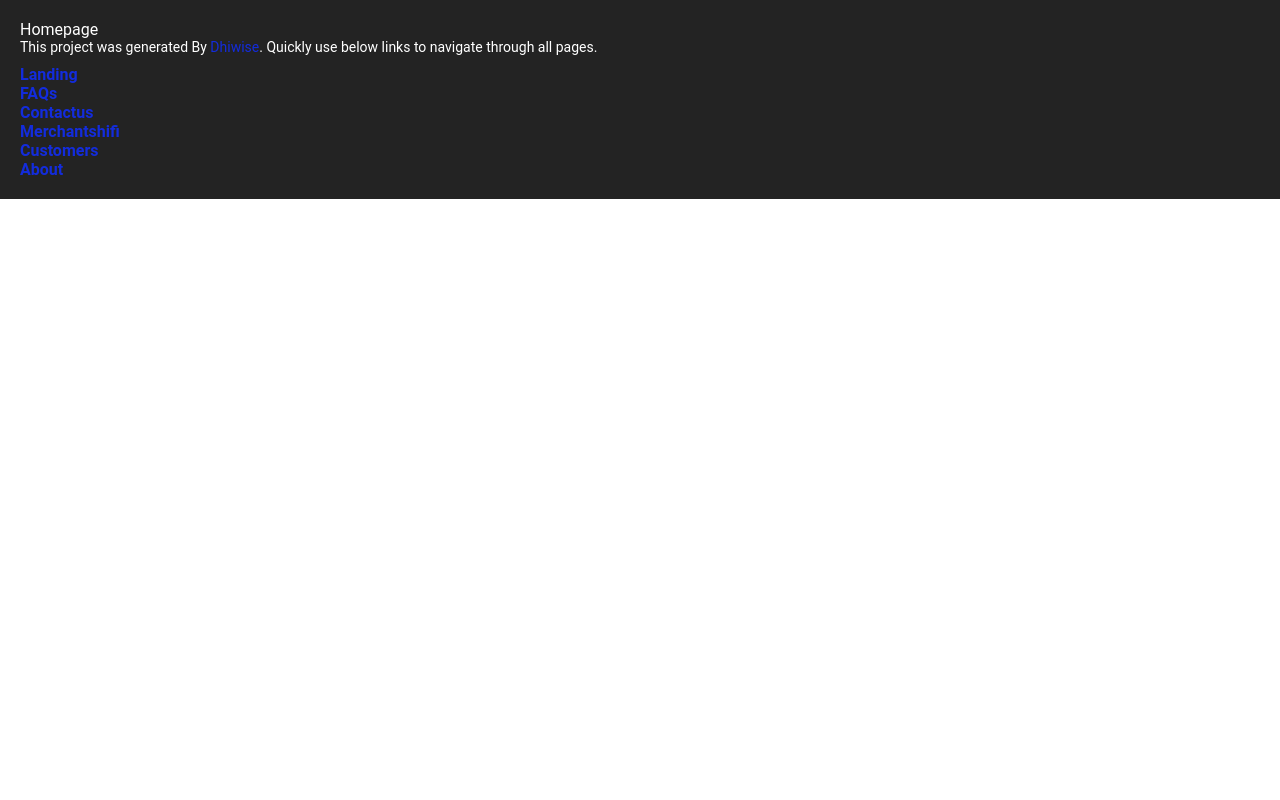
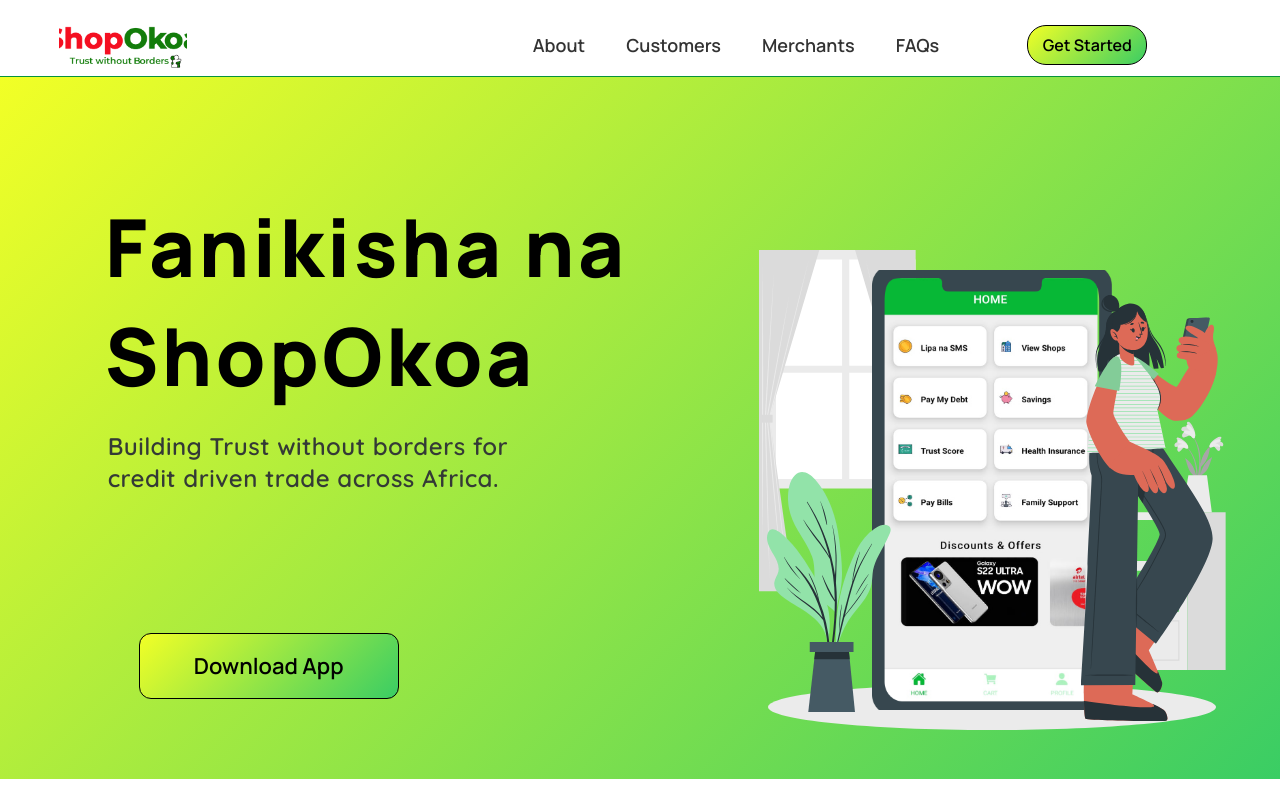
Before and after one commit to Fredrick-Karuri/ShopOkoa, a React (Create React App) app: page / in a window 1280 px wide. Shown: the top 800 px of the page. Built offline with nearby package versions, Linux system fonts and the light colour scheme.

Commit message:
change a few files

```diff
--- a/src/Routes.jsx
+++ b/src/Routes.jsx
@@ -4,7 +4,7 @@
 import NotFound from "pages/NotFound";
 const About = React.lazy(() => import("pages/About"));
 const Customers = React.lazy(() => import("pages/Customers"));
-const Merchantshifi = React.lazy(() => import("pages/Merchantshifi"));
+const Merchants = React.lazy(() => import("pages/Merchantshifi"));
 const Contactus = React.lazy(() => import("pages/Contactus"));
 const FAQs = React.lazy(() => import("pages/FAQs"));
 const Landing = React.lazy(() => import("pages/Landing"));
@@ -13,12 +13,12 @@
     <React.Suspense fallback={<>Loading...</>}>
       <Router>
         <Routes>
-          <Route path="/" element={<Home />} />
+          <Route path="/" element={<Landing />} />
           <Route path="*" element={<NotFound />} />
           <Route path="/landing" element={<Landing />} />
           <Route path="/faqs" element={<FAQs />} />
           <Route path="/contactus" element={<Contactus />} />
-          <Route path="/merchantshifi" element={<Merchantshifi />} />
+          <Route path="/merchants" element={<Merchants />} />
           <Route path="/customers" element={<Customers />} />
           <Route path="/about" element={<About />} />
         </Routes>
--- a/src/components/Footer/index.jsx
+++ b/src/components/Footer/index.jsx
@@ -34,7 +34,7 @@
               {/* navigation and policies should be in a row when in a small device */}
               {/* Navigation section */}
 
-              <div className='flex flex-row gap-[260px] md:gap-[100px] sm:gap-[50px] items-start justify-start sm:ml-[80px]  md:ml-[80px] ml-[80px] sm:ml-20 sm:w-[60%] w-full '>
+              <div className='flex flex-row gap-[350px] md:gap-[100px] sm:gap-[50px] items-start justify-start sm:ml-[80px]  md:ml-[80px] ml-[80px] sm:ml-20 sm:w-[60%] w-full '>
                 <div className='flex flex-col items-start justify-start  my-5'>
                   <Text
                     className='text-[22px] text-blue_gray-900_02 sm:text-lg md:text-xl'
@@ -57,7 +57,7 @@
                       <Text
                         className='text-blue_gray-800 text-xl'
                         size='txtQuicksandRegular20Bluegray800'
-                        onClick={() => navigate('/merchantshifi')}
+                        onClick={() => navigate('/merchants')}
                       >
                         Merchants
                       </Text>
--- a/src/components/Header/index.jsx
+++ b/src/components/Header/index.jsx
@@ -33,7 +33,7 @@
         <Text
           className='common-pointer mb-[17px] sm:ml-[0] ml-[41px] sm:mt-0 mt-[31px] text-blue_gray-900_02 text-lg'
           size='txtManropeSemiBold18Bluegray90002'
-          onClick={() => navigate('/merchantshifi')}
+          onClick={() => navigate('/merchants')}
         >
           Merchants
         </Text>
--- a/src/components/MerchantsHifiCarousel/MerchantsHifiCarousel.styles.css
+++ b/src/components/MerchantsCarousel/MerchantsCarousel.styles.css
@@ -20,23 +20,7 @@
   }
 }
 
-.container2 {
-  margin-top: 18px;
-  margin-left: auto;
-  /* margin-right: auto; */
-  padding-left: 5px;
-  padding-right: 5px;
-  /* width: 100%; */
-}
 
-@media (max-width: 767px) {
-  .container2 {
-    display: flex;
-    overflow-x: scroll;
-    grid-template-columns: none;
-    min-width: 100%;
-  }
-}
 
 .card {
   height: 360px;
@@ -105,8 +89,8 @@
   display: flex;
   flex-direction: column;
   align-items: center;
-  width: 60%;
-  max-height: 660px;
+  width: 66%;
+  max-height: 760px;
   position: relative;
 }
 
--- a/src/pages/About/index.jsx
+++ b/src/pages/About/index.jsx
@@ -15,7 +15,7 @@
           <Header className='bg-white-A700 border-b border-green-800 border-solid flex sm:flex-col flex-row font-manrope sm:gap-5 items-center justify-center md:px-5 w-full' />
           {/* hero to cover the whole screen with a height of 800px and a width of 100%  */}
           <div
-            className='bg-cover bg-no-repeat flex flex-col h-[800px] inset-y-[0] items-center justify-start my-auto p-7 sm:px-5 '
+            className='bg-cover bg-no-repeat flex flex-col h-[760px] inset-y-[0] items-center justify-start my-auto p-7 sm:px-5 '
             style={{ backgroundImage: "url('images/about-hero-left.png')" }}
           >
             <div className='font-manrope h-[800px] md:px-12 sm:px-0  relative w-full'>
--- a/src/pages/Customers/index.jsx
+++ b/src/pages/Customers/index.jsx
@@ -35,7 +35,7 @@
             <Text
               className="common-pointer mb-[17px] sm:ml-[0] ml-[41px] sm:mt-0 mt-[31px] text-blue_gray-900_02 text-lg"
               size="txtManropeSemiBold18Bluegray90002"
-              onClick={() => navigate("/merchantshifi")}
+              onClick={() => navigate("/Merchants")}
             >
               Merchants
             </Text>
--- a/src/pages/FAQs/index.jsx
+++ b/src/pages/FAQs/index.jsx
@@ -35,7 +35,7 @@
           <Text
             className="common-pointer mb-[17px] sm:ml-[0] ml-[41px] sm:mt-0 mt-[27px] text-blue_gray-900_02 text-lg"
             size="txtManropeSemiBold18Bluegray90002"
-            onClick={() => navigate("/merchantshifi")}
+            onClick={() => navigate("/Merchants")}
           >
             Merchants
           </Text>
--- a/src/pages/Home.jsx
+++ b/src/pages/Home.jsx
@@ -20,7 +20,7 @@
           <Link to="/contactus">Contactus</Link>
         </li>
         <li>
-          <Link to="/merchantshifi">Merchantshifi</Link>
+          <Link to="/Merchants">Merchants</Link>
         </li>
         <li>
           <Link to="/customers">Customers</Link>
--- a/src/pages/Merchantshifi/index.jsx
+++ b/src/pages/Merchants/index.jsx
@@ -3,10 +3,10 @@
 import { Button, Img, List, Text } from 'components'
 import Footer from 'components/Footer'
 import Header from 'components/Header'
-import MerchantsHifiCarousel from 'components/MerchantsHifiCarousel'
+import MerchantsCarousel from 'components/MerchantsCarousel'
 import { useNavigate } from 'react-router-dom'
 
-const MerchantshifiPage = () => {
+const MerchantsPage = () => {
   const navigate = useNavigate()
 
   return (
@@ -20,9 +20,9 @@
               <div className='flex md:flex-col flex-row sm:gap-[29px] items-start justify-between mx-auto  w-full'>
                 {/* right-side containing image and text */}
                 <div className='responsive-section'>
-                  <div className=' md:w-full  h-[660px] relative w-full  sm:w-full'>
+                  <div className=' md:w-full  h-[760px] relative w-full  sm:w-full'>
                     <Img
-                      className='h-[660px] m-auto object-cover w-full '
+                      className='h-[760px] m-auto object-cover w-full '
                       src='images/img_rectangle23.png'
                       alt='rectangleTwentyThree'
                     />
@@ -57,9 +57,9 @@
                 </div>
 
                 {/* three floating images */}
-                <div className='flex md:flex-1 flex-col  justify-start md:mt-0 mt-[68px] md:px-4 md:w-full'>
+                <div className='flex md:flex-1 flex-col  justify-start md:mt-0 mt-40 md:px-4 md:w-full'>
                   <div className='image-container'>
-                    <div className='image-scroll gap-3.5 items-start justify-between mb-6 w-full'>
+                    <div className='image-scroll gap-3.5 items-start justify-between mb-6 w-full '>
                       <Img
                         // className='  h-[160px] md:h-auto  object-cover rounded-lg max-w-full max-h-[170px] sm:max-h-auto md:max-h-auto'
                         className='h-[160px] md:h-auto sm:mt-0 mt-[113px] object-cover rounded-lg max-w-full max-h-[170px] sm:max-h-auto md:max-h-auto'
@@ -68,7 +68,7 @@
                       />
 
                       <Img
-                        className=' h-[160px] md:h-auto mb-[6px] md:mt-2 md:mt-[113px] object-cover rounded-lg  max-w-full max-h-[170px] sm:max-h-auto md:max-h-auto'
+                        className=' h-[160px] md:h-auto mb-[6px] md:mt-2 object-cover rounded-lg  max-w-full max-h-[170px] sm:mt-0 sm:max-h-auto md:max-h-auto'
                         // className=' h-[160px] md:h-auto sm:mt-0 mt-[113px] object-cover rounded-lg max-w-full max-h-[170px] sm:max-h-auto md:max-h-auto'
 
                         src='images/img_rectangle51.png'
@@ -87,15 +87,15 @@
             </div>
           </div>
           <Text
-            className='mx-auto mt-12 sm:mt-6 md:mt-[34px] text-3xl md:text-[26px] text-black-900 tracking-[0.56px]'
+            className='mx-auto mt-12 sm:mt-6 md:mt-8 text-3xl md:text-[26px] text-black-900 tracking-[0.56px]'
             size='txtManropeSemiBold28'
           >
             Featured merchants
           </Text>
 
-          <MerchantsHifiCarousel className='gap-14 grid sm:grid-cols-1 md:grid-cols-2 grid-cols-3 items-center justify-start max-w-[1012px] mt-6 sm:mt-8 md:mt-[18px] mx-auto md:px-5 w-full' />
+          <MerchantsCarousel className=' gap-4 grid sm:grid-cols-1 md:grid-cols-2 grid-cols-3 items-center justify-start max-w-[1012px] mt-6 sm:mt-8 md:mt-[18px] mx-auto md:px-5 w-full' />
           <Text
-            className='mx-auto mt-12 sm:mt-6 md:mt-[52px] text-3xl md:text-[26px] text-black-900 tracking-[0.56px]'
+            className='mx-auto mt-12 sm:mt-6 md:mt-10 text-3xl md:text-[26px] text-black-900 tracking-[0.56px]'
             size='txtManropeSemiBold28'
           >
             Merchant Benefits
@@ -240,7 +240,6 @@
 
           {/* <div className='flex sm:flex-col flex-row md:gap-10 items-start justify-between max-w-[862px] mt-[100px] mx-auto md:px-5 w-full sm:items-center '> */}
           <div className='flex sm:flex-col flex-row sm:gap-10 items-start justify-between max-w-[842px] mt-[87px] mx-auto md:px-5 w-full sm:items-center'>
-
             {/* step 1 illustration */}
             <Img
               className='h-[252px] sm:'
@@ -420,7 +419,7 @@
             </div>
           </div>
 
-          <div className='bg-gradient6 flex flex-col items-center justify-end mt-[39px] p-[19px] rounded-lg w-full'>
+          <div className='bg-gradient6 flex flex-col items-center justify-end mt-[39px] p-[19px]  w-full'>
             <div className='flex flex-col items-center justify-start max-w-[1200px] mt-[3px] mx-auto md:px-5 w-full'>
               <div className='flex flex-col items-center w-full'>
                 <Text
@@ -430,7 +429,7 @@
                   Our Impact in Numbers
                 </Text>
               </div>
-              <div className='grid grid-cols-3 md:grid-cols-1 gap-6 mt-6 w-full'>
+              <div className='grid grid-cols-3 md:grid-cols-1 gap-10 mt-6 w-full'>
                 {/* merchant partnerships */}
                 <div className='flex flex-col items-center'>
                   <Img
@@ -523,7 +522,7 @@
               {/* buttons to prompt the user to become a merchant */}
               <div className='flex justify-center mt-9'>
                 <Button
-                  onClick={() => navigate('/merchantshifi')}
+                  onClick={() => navigate('/merchants')}
                   className='bg-gradient6 border border-black-900 border-solid cursor-pointer font-semibold leading-[normal] max-w-[280px] min-w-[280px] py-[18px] rounded-lg text-[22px] text-black-900 text-center sm:text-lg md:text-xl'
                 >
                   Become a merchant
@@ -539,4 +538,4 @@
   )
 }
 
-export default MerchantshifiPage
+export default MerchantsPage
--- a/src/pages/NotFound.jsx
+++ b/src/pages/NotFound.jsx
@@ -3,7 +3,7 @@
 const NotFound = () => {
   return (
     <div>
-      <h1>Opps! We ran out of code</h1>
+      <h1>Opps! We ran out of pages</h1>
     </div>
   );
 };
```
Also changed, not shown: src/components/MerchantsCarousel/card.jsx (renamed from src/components/MerchantsHifiCarousel/card.jsx, +16 -12 lines), src/components/MerchantsCarousel/index.jsx (renamed from src/components/MerchantsHifiCarousel/index.jsx, +8 -9 lines).
